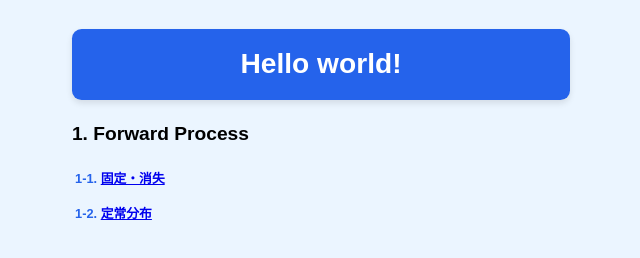
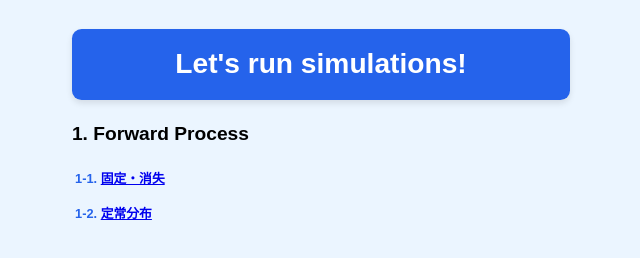
Before and after one commit to TSakamoto-evo/-Experimental-PopGenNote, a plain HTML site: page index.html in a window 1280 px wide. Shown: the whole page, without its empty margins (319-959 px from the left). Drawn offline with nearby package versions, Linux system fonts and the light colour scheme.

Commit message:
Update index.html

```diff
--- a/index.html
+++ b/index.html
@@ -11,7 +11,7 @@
   </head>
   <body>
     <main class=""container>
-      <h1>Hello world!</h1>
+      <h1>Let's run simulations!</h1>
 
       <h2>1. Forward Process</h2>
       <p><b>1-1. <a href="pages/fixation.html">固定・消失 </a></b></p>
```
